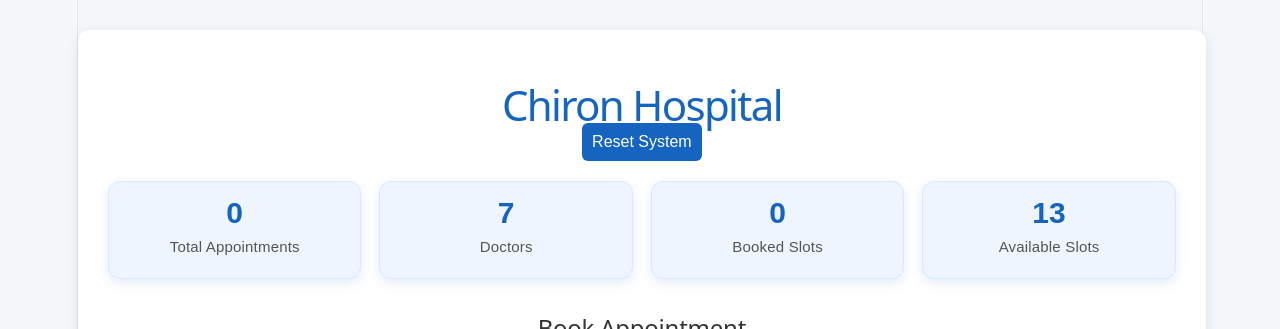
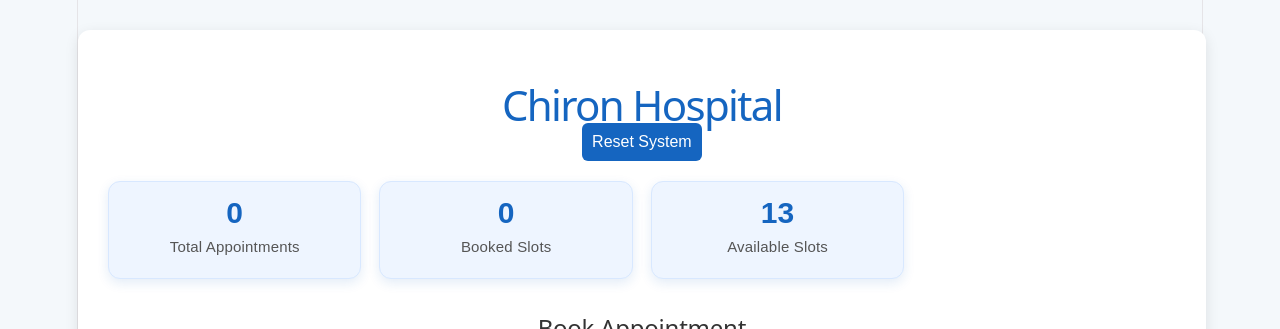
Before and after one commit to NaqiqaN/chiron-hospital-frontend, a React (Vite) app: page / in a window 1280 px wide. Shown: the top 329 px of the page. Built offline with nearby package versions, Linux system fonts and the light colour scheme; no server answers.

Commit message:
Remove doctors stats card

```diff
--- a/src/components/DashboardStats.jsx
+++ b/src/components/DashboardStats.jsx
@@ -1,19 +1,13 @@
-function DashboardStats({ appointments, doctors }) {
+function DashboardStats({ appointments }) {
   const totalAppointments = appointments.length;
-  const totalDoctors = doctors.length;
   const bookedSlots = appointments.length;
   const availableSlots = 13 - bookedSlots;
 
   return (
-    <div className="stats-container">
+    <div className="stats-container stats-three">
       <div className="stat-card">
         <h3>{totalAppointments}</h3>
         <p>Total Appointments</p>
-      </div>
-
-      <div className="stat-card">
-        <h3>{totalDoctors}</h3>
-        <p>Doctors</p>
       </div>
 
       <div className="stat-card">
```
